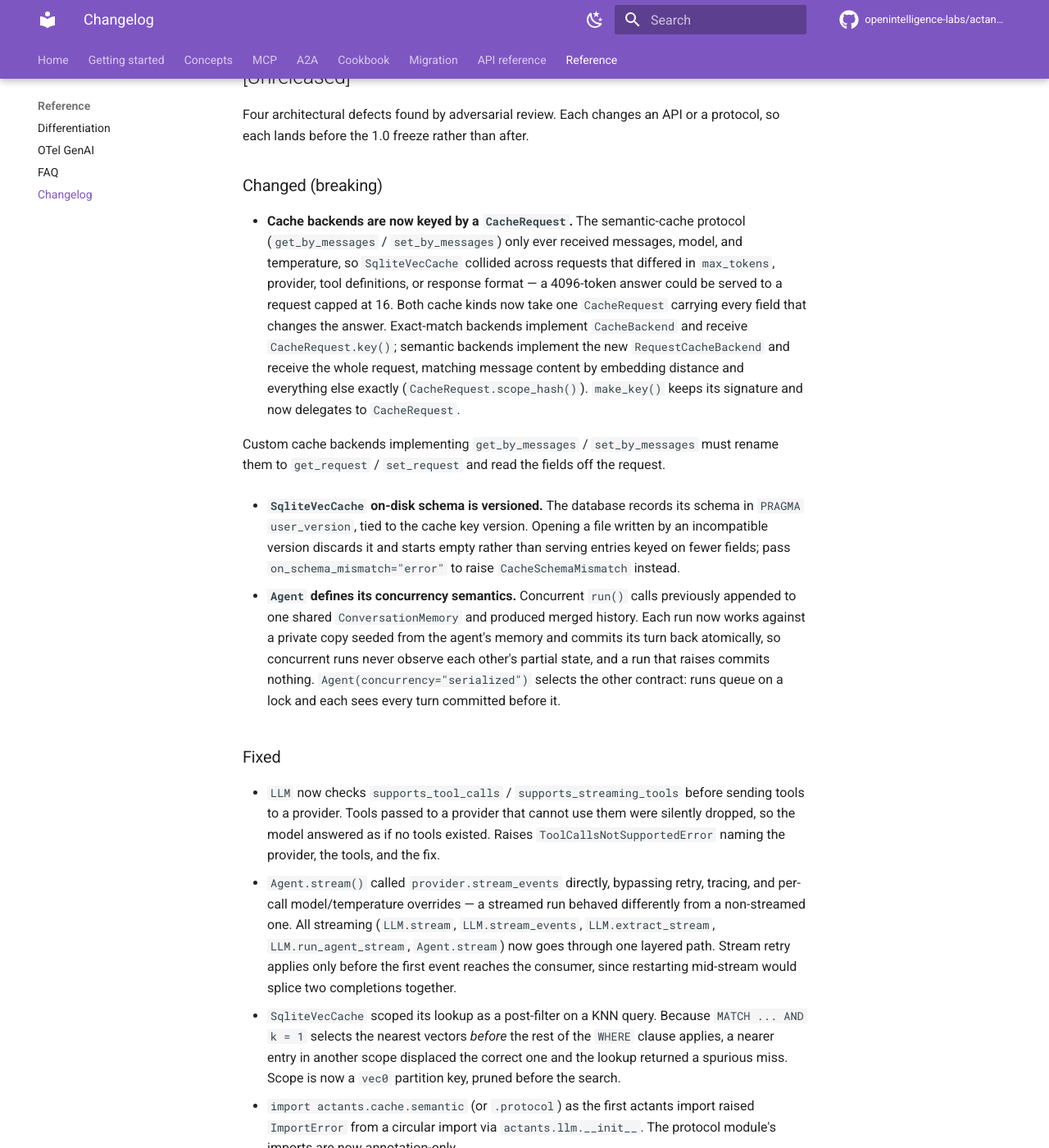
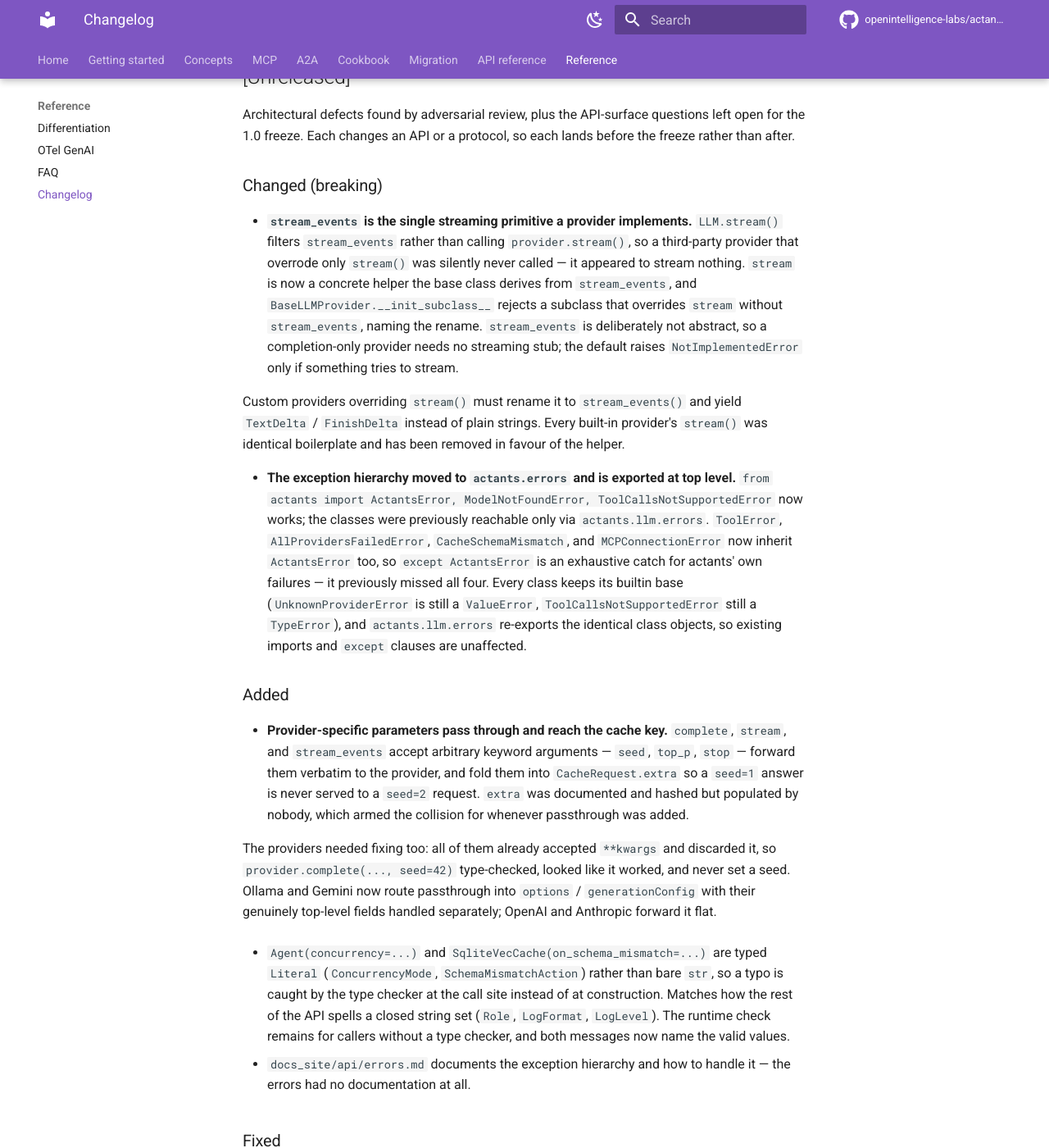
Before and after one commit to openintelligence-labs/actants, an MkDocs documentation site: the page built from docs_site/reference/changelog.md, in a window 1280 px wide and 1400 px high, scrolled down 316 px. Shown: the whole window at 82% size. Built offline with MkDocs 1.6.1 and Material for MkDocs 9.7.7, drawn with Linux system fonts in a browser that asks for light colours; comment, search, counter and statistics services are not loaded; some of the changed text lies outside the part shown.

Commit message:
docs: document the new provider contract, passthrough, and error hierarchy
The FAQ still told provider authors to implement `complete`, `stream`,
`stream_events`, and `health` — `stream` is now derived by the base class and
overriding it is rejected outright, so the instruction would have produced exactly
the broken provider the guard exists to catch. Replaces it with a runnable
three-method example (checked by the docs-snippet suite) and says explicitly that
a completion-only provider can omit `stream_events` entirely.

Adds an FAQ entry for provider-specific passthrough, and records all five API
decisions in the Unreleased changelog section.

```diff
--- a/CHANGELOG.md
+++ b/CHANGELOG.md
@@ -2,10 +2,70 @@
 
 ## [Unreleased]
 
-Four architectural defects found by adversarial review. Each changes an API or a
-protocol, so each lands before the 1.0 freeze rather than after.
+Architectural defects found by adversarial review, plus the API-surface questions
+left open for the 1.0 freeze. Each changes an API or a protocol, so each lands
+before the freeze rather than after.
 
 ### Changed (breaking)
+
+- **`stream_events` is the single streaming primitive a provider implements.**
+  `LLM.stream()` filters `stream_events` rather than calling `provider.stream()`, so a
+  third-party provider that overrode only `stream()` was silently never called — it
+  appeared to stream nothing. `stream` is now a concrete helper the base class derives
+  from `stream_events`, and `BaseLLMProvider.__init_subclass__` rejects a subclass that
+  overrides `stream` without `stream_events`, naming the rename. `stream_events` is
+  deliberately not abstract, so a completion-only provider needs no streaming stub;
+  the default raises `NotImplementedError` only if something tries to stream.
+
+  Custom providers overriding `stream()` must rename it to `stream_events()` and yield
+  `TextDelta` / `FinishDelta` instead of plain strings. Every built-in provider's
+  `stream()` was identical boilerplate and has been removed in favour of the helper.
+
+- **The exception hierarchy moved to `actants.errors` and is exported at top level.**
+  `from actants import ActantsError, ModelNotFoundError, ToolCallsNotSupportedError`
+  now works; the classes were previously reachable only via `actants.llm.errors`.
+  `ToolError`, `AllProvidersFailedError`, `CacheSchemaMismatch`, and
+  `MCPConnectionError` now inherit `ActantsError` too, so `except ActantsError` is an
+  exhaustive catch for actants' own failures — it previously missed all four. Every
+  class keeps its builtin base (`UnknownProviderError` is still a `ValueError`,
+  `ToolCallsNotSupportedError` still a `TypeError`), and `actants.llm.errors`
+  re-exports the identical class objects, so existing imports and `except` clauses are
+  unaffected.
+
+### Added
+
+- **Provider-specific parameters pass through and reach the cache key.** `complete`,
+  `stream`, and `stream_events` accept arbitrary keyword arguments — `seed`, `top_p`,
+  `stop` — forward them verbatim to the provider, and fold them into
+  `CacheRequest.extra` so a `seed=1` answer is never served to a `seed=2` request.
+  `extra` was documented and hashed but populated by nobody, which armed the collision
+  for whenever passthrough was added.
+
+  The providers needed fixing too: all of them already accepted `**kwargs` and
+  discarded it, so `provider.complete(..., seed=42)` type-checked, looked like it
+  worked, and never set a seed. Ollama and Gemini now route passthrough into `options`
+  / `generationConfig` with their genuinely top-level fields handled separately;
+  OpenAI and Anthropic forward it flat.
+
+- `Agent(concurrency=...)` and `SqliteVecCache(on_schema_mismatch=...)` are typed
+  `Literal` (`ConcurrencyMode`, `SchemaMismatchAction`) rather than bare `str`, so a
+  typo is caught by the type checker at the call site instead of at construction.
+  Matches how the rest of the API spells a closed string set (`Role`, `LogFormat`,
+  `LogLevel`). The runtime check remains for callers without a type checker, and both
+  messages now name the valid values.
+
+- `docs_site/api/errors.md` documents the exception hierarchy and how to handle it —
+  the errors had no documentation at all.
+
+### Fixed
+
+- **`FallbackProvider` capability flags are derived from the chain on every access.**
+  `supports_tool_calls` / `supports_streaming_tools` were computed once in `__init__`,
+  so a provider that set its flag afterwards was invisible: a stale `False` refused
+  tools the chain could serve, and a stale `True` handed tools to a provider that
+  dropped them. Both are now read-only properties; assigning to them raises and points
+  at the member provider to set instead. `FallbackProvider.stream` is gone — the base
+  class derives it from `stream_events`, which already implements the same fail-over.
 
 - **Cache backends are now keyed by a `CacheRequest`.** The semantic-cache protocol
   (`get_by_messages` / `set_by_messages`) only ever received messages, model, and
```
Also changed, not shown: docs_site/reference/faq.md (+58 -3 lines).
